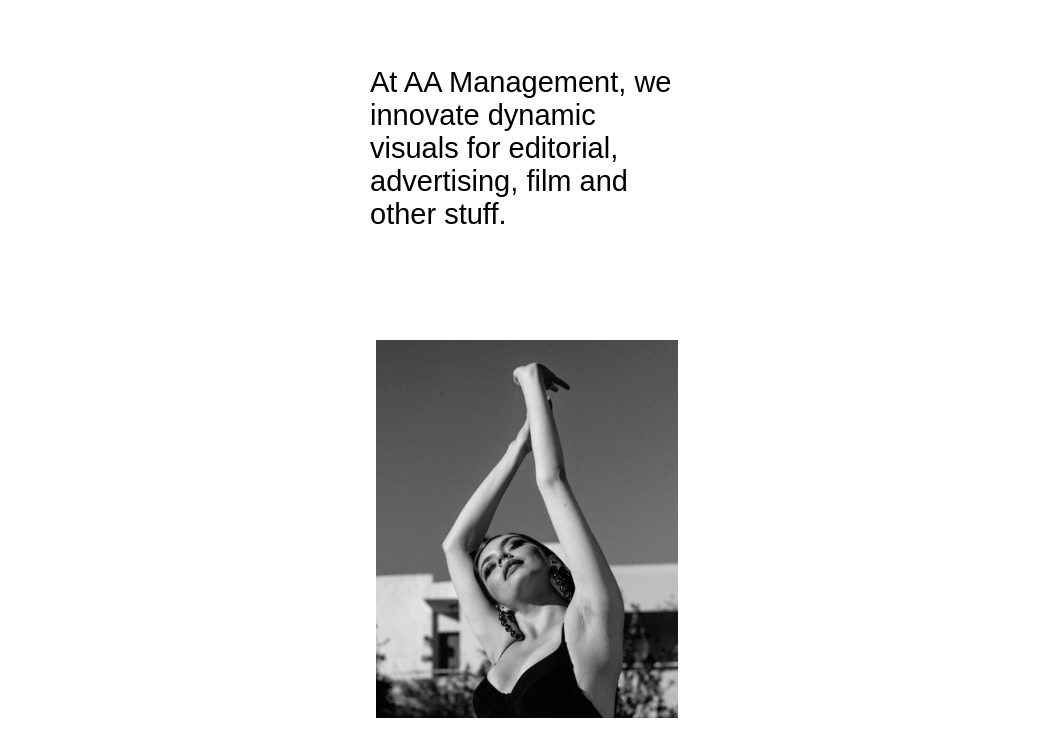
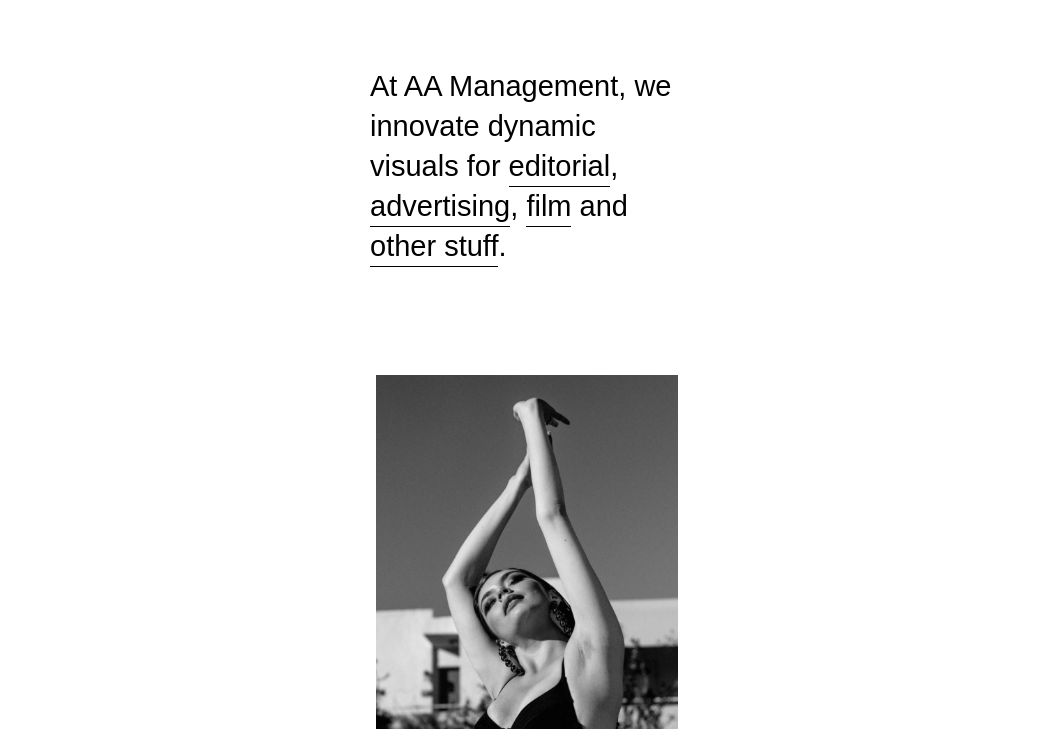
Before and after one commit to yoga1234/static-website, a plain HTML site: page index.html in a window 1280 px wide. Shown: the part 49-778 px from the top of the page, without its empty margins (113-1166 px from the left). Drawn offline with Linux system fonts and the light colour scheme.

Commit message:
updating underlined header text

```diff
--- a/index.html
+++ b/index.html
@@ -18,7 +18,7 @@
   </header>
 
   <section>
-    <h2 class="content-header">At AA Management, we innovate dynamic visuals for <span>editorial</span>, <span>advertising</span>, <span>film</span> and <span>other stuff</span>.</h2>
+    <h2 class="content-header">At AA Management, we innovate dynamic visuals for <span class="underlined-text">editorial</span>, <span class="underlined-text">advertising</span>, <span class="underlined-text">film</span> and <span class="underlined-text">other stuff</span>.</h2>
     <article class="article-content">
       <img class="article-image" src="./images/park-street-v9G8KNVtBhc-unsplash.png" alt="woman dancing">
       <h3 class="article-header">Charlotte Perriand for Aesop</h3>
@@ -45,6 +45,9 @@
       <p class="article-tag">EDITORIAL</p>
     </article>
   </section>
+  <div class="more-section">
+    <button>MORE</button>
+  </div>
   <script src="./main.js"></script>
 </body>
 </html>
--- a/main.css
+++ b/main.css
@@ -41,8 +41,13 @@ header {
   font-family: 'Montserrat', sans-serif;
   font-size: 29px;
   font-weight: 300;
+  line-height: 40px;
   margin: 0 auto 109px auto;
   width: 314px;
+}
+.underlined-text {
+  border-bottom: 1.5px solid #000;
+  padding-bottom: 3.5px;
 }
 
 /* article */
```
